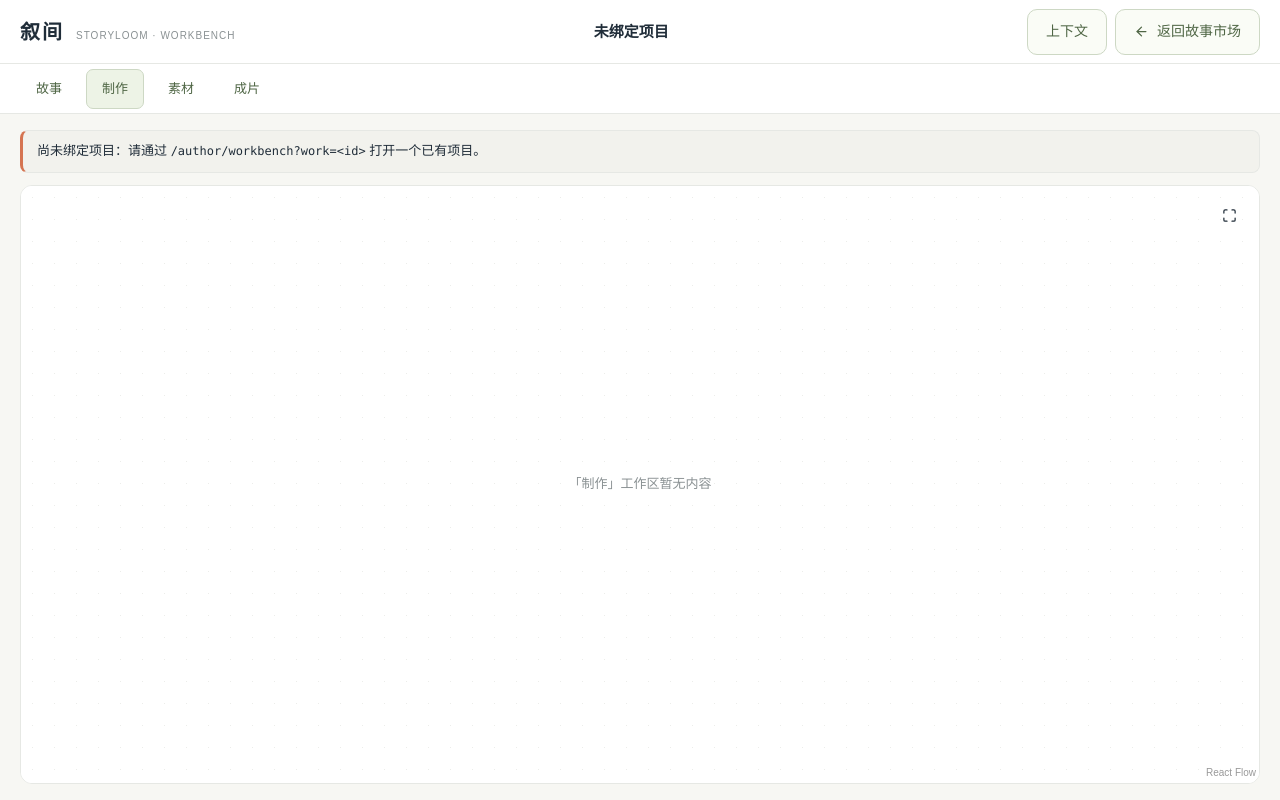
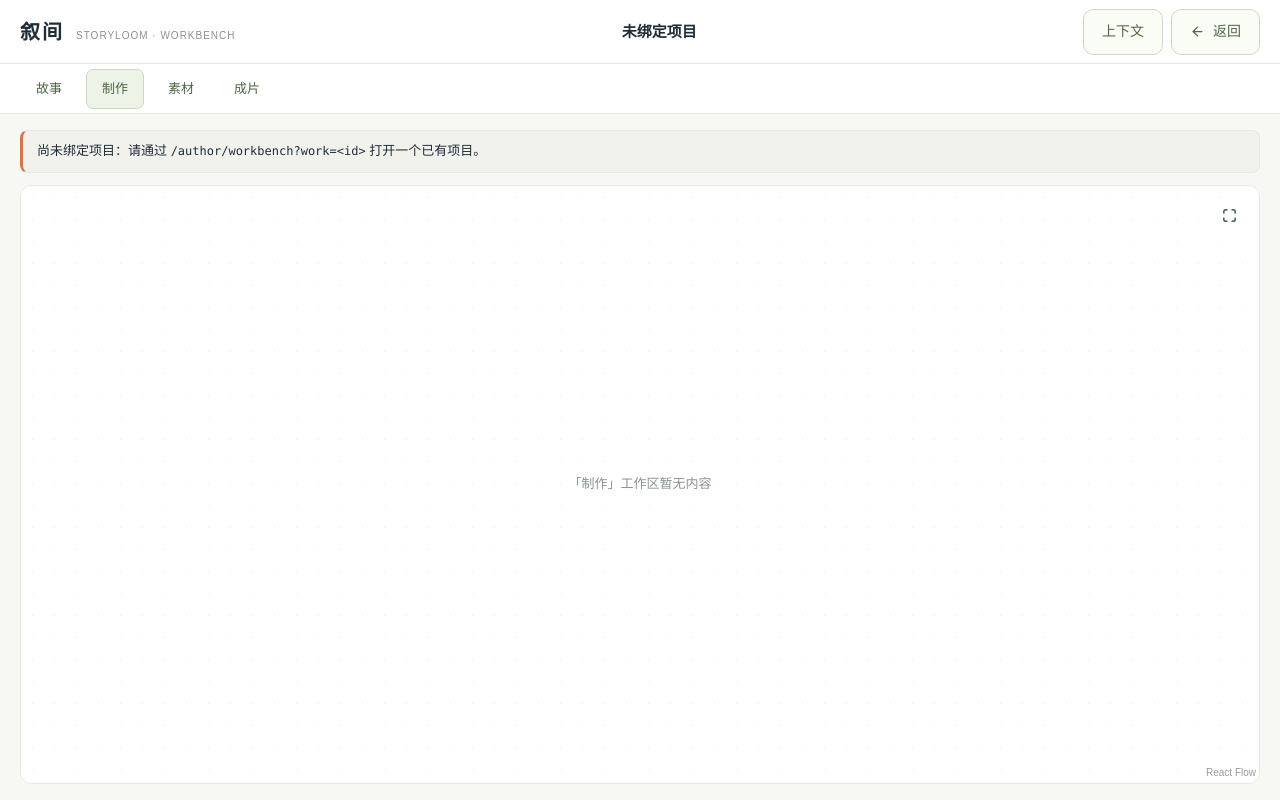
Before and after one commit to Aoike123/Storyloom, a Next.js app in the folder web/: page /author/workbench in a window 1280 px wide. Built offline with nearby package versions, Linux system fonts and the light colour scheme.

Commit message:
refactor(workbench): '返回故事市场' → '返回' — drop the story-market assumption so the framework stays consistent with the project-entry direction (D09 redefines /)

```diff
--- a/web/app/author/workbench/WorkbenchShell.tsx
+++ b/web/app/author/workbench/WorkbenchShell.tsx
@@ -75,7 +75,7 @@ export default function WorkbenchShell({ view, dispatch, title, author, stage, r
           </button>
           <Link className="button secondary" href="/">
             <ArrowLeft size={15} />
-            返回故事市场
+            返回
           </Link>
         </div>
       </header>
```
